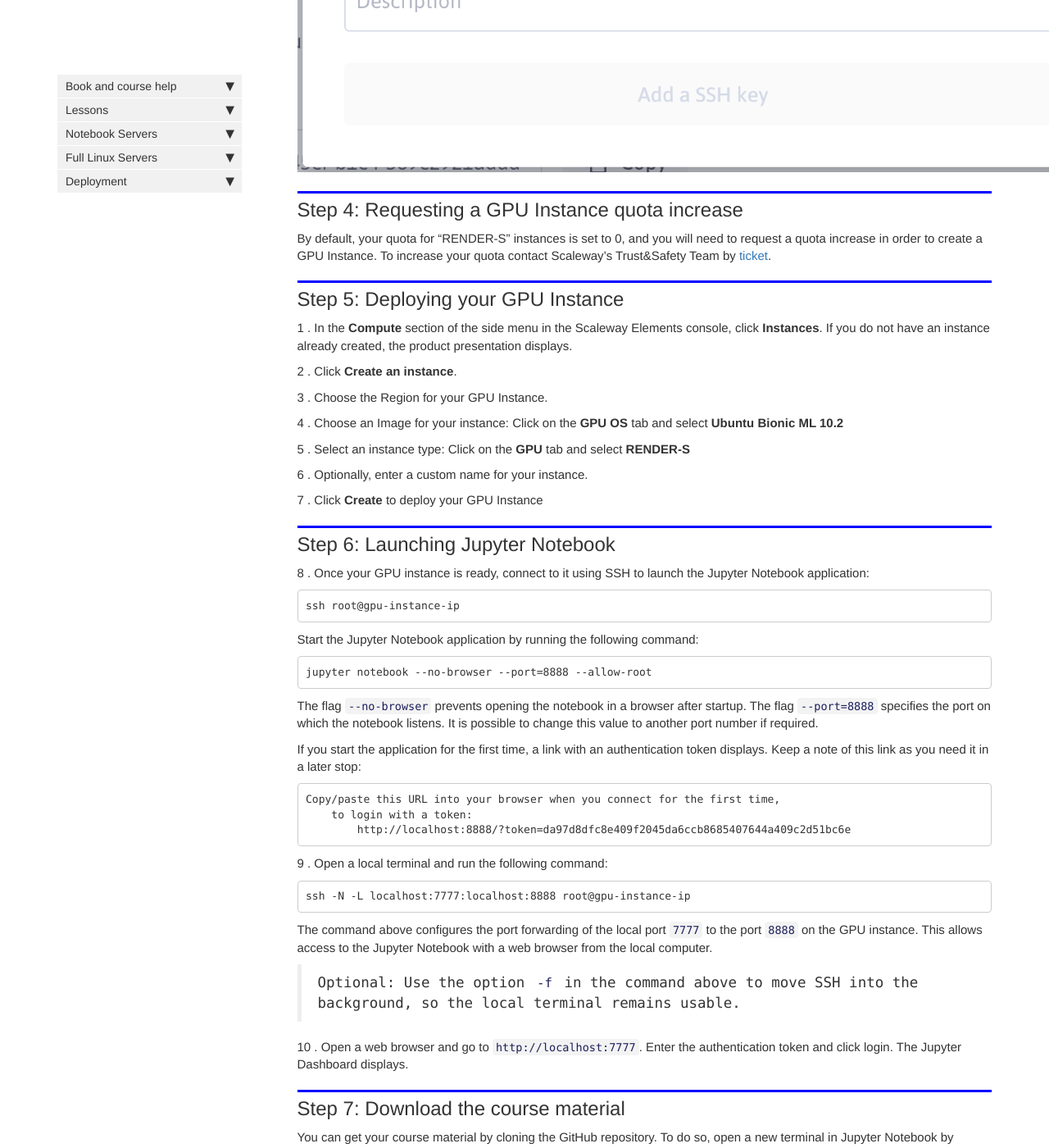
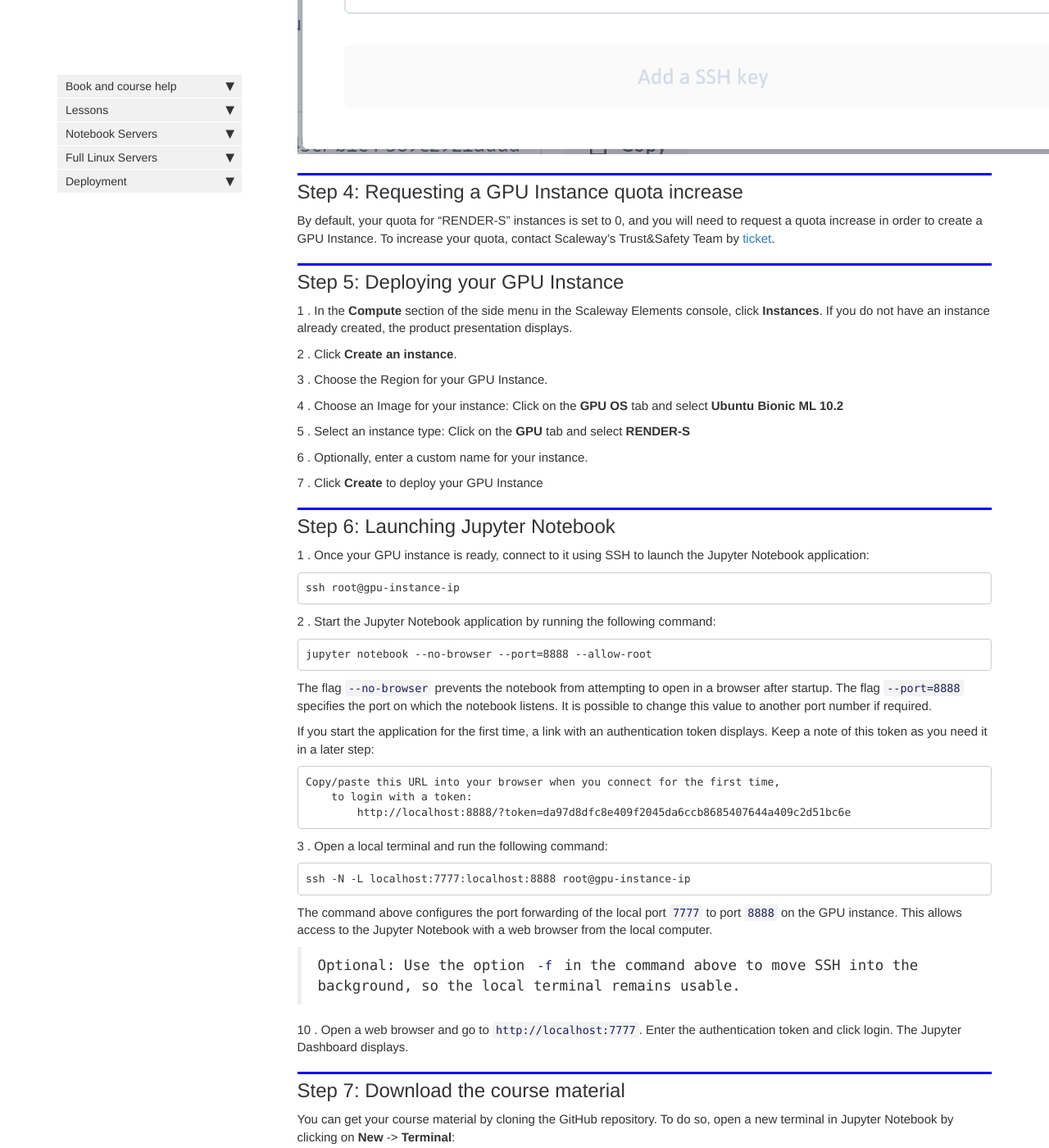
Before and after one commit to fastai/course20, a Jekyll site: the page built from docs/start_scaleway.md, in a window 1280 px wide and 1400 px high, scrolled down 4687 px. Shown: the whole window at 82% size. Built offline with Jekyll 4.4.1, drawn with Linux system fonts in a browser that asks for light colours; nearby versions of some CDN libraries; our own code applies the rules of GitHub Pages for plain Markdown files; comment, search, counter and statistics services are not loaded; some of the changed text lies outside the part shown.

Commit message:
Fix typos

````diff
--- a/docs/start_scaleway.md
+++ b/docs/start_scaleway.md
@@ -32,7 +32,7 @@
 
 <img src="images/scaleway/puttygenapp.webp" width="80" alt="" class="screenshot">
 
-3 . Select **RSA**, set the number of bits in the key to **4096** and click the **Generate** button:
+3 . Select **RSA**, set the number of bits in the key to **4096**, and click the **Generate** button:
 
 <img src="images/scaleway/puttygen.webp" width="350" alt="" class="screenshot">
 
@@ -40,7 +40,7 @@
 
 <img src="images/scaleway/puttygen_randomness.gif" width="350" alt="" class="screenshot">
 
-5 . Two keys are generated (a public key that will be transferred on your instances, and a private key that you must keep secret):
+5 . Two keys are generated (a public key that will be transferred to your instances and a private key that you must keep secret):
 
 <img src="images/scaleway/puttygen_key.webp" width="350" alt="" class="screenshot">
 
@@ -48,21 +48,21 @@
 * Fill-in the **Key-comment** field with a name to help you identify this key pair.
 * Click the **Save public key** button and save it in the folder of your choice.
 * Click the **Save private key** button and save it the same folder.
-* Select the public key content. Copy it (below _Public key for pasting into OpenSSH authorized_keys file_) into your clipboard which is required for the following step.
+* Select the public key content. Copy it (below _Public key for pasting into OpenSSH authorized_keys file_) into your clipboard, which is required for the following step.
 
 6 . Go to your Scaleway Elements console and add the key to your Project.
 
-Uoplad the content of the public key by clicking on Add a new SSH key on the Credentials tab of the Project Dashboard.
+Upload the public key's content by clicking on Add a new SSH key on the Credentials tab of the Project Dashboard.
 
 <img src="images/scaleway/ssh-keys-settings.webp" width="700" alt="" class="screenshot">
 
-A pop up appears. Paste the key in the indicated box, add a description, and click on **Add a SSH key**.
+A pop-up appears. Paste the key in the indicated box, add a description, and click on **Add a SSH key**.
 
 <img src="images/scaleway/new-ssh-key.webp" width="500" alt="" class="screenshot">
 
 ## Step 4: Requesting a GPU Instance quota increase
 
-By default, your quota for "RENDER-S" instances is set to 0, and you will need to request a quota increase in order to create a GPU Instance. To increase your quota contact Scaleway's Trust&Safety Team by [ticket](https://console.scaleway.com/support/create).
+By default, your quota for "RENDER-S" instances is set to 0, and you will need to request a quota increase in order to create a GPU Instance. To increase your quota, contact Scaleway's Trust&Safety Team by [ticket](https://console.scaleway.com/support/create).
 
 ## Step 5: Deploying your GPU Instance
 
@@ -82,20 +82,21 @@
 
 ## Step 6: Launching Jupyter Notebook
 
-8 . Once your GPU instance is ready, connect to it using SSH to launch the Jupyter Notebook application:
+1 . Once your GPU instance is ready, connect to it using SSH to launch the Jupyter Notebook application:
 
 ```
 ssh root@gpu-instance-ip
 ```
-Start the Jupyter Notebook application by running the following command:
+
+2 . Start the Jupyter Notebook application by running the following command:
 
 ```
 jupyter notebook --no-browser --port=8888 --allow-root
 ```
 
-The flag `--no-browser` prevents opening the notebook in a browser after startup. The flag `--port=8888` specifies the port on which the notebook listens. It is possible to change this value to another port number if required.
+The flag `--no-browser`  prevents the notebook from attempting to open in a browser after startup. The flag `--port=8888` specifies the port on which the notebook listens. It is possible to change this value to another port number if required.
 
-If you start the application for the first time, a link with an authentication token displays. Keep a note of this link as you need it in a later stop:
+If you start the application for the first time, a link with an authentication token displays. Keep a note of this token as you need it in a later step:
 
 ```
 Copy/paste this URL into your browser when you connect for the first time,
@@ -103,13 +104,13 @@
         http://localhost:8888/?token=da97d8dfc8e409f2045da6ccb8685407644a409c2d51bc6e
 ```
 
-9 . Open a local terminal and run the following command:
+3 . Open a local terminal and run the following command:
 
 ```
 ssh -N -L localhost:7777:localhost:8888 root@gpu-instance-ip
 ```
 
-The command above configures the port forwarding of the local port `7777` to the port `8888` on the GPU instance. This allows access to the Jupyter Notebook with a web browser from the local computer.
+The command above configures the port forwarding of the local port `7777` to port `8888` on the GPU instance. This allows access to the Jupyter Notebook with a web browser from the local computer.
 
 > Optional: Use the option `-f` in the command above to move SSH into the background, so the local terminal remains usable.
 
````
Also changed, not shown: other parts of docs/start_scaleway.md (+3 -3 lines).
